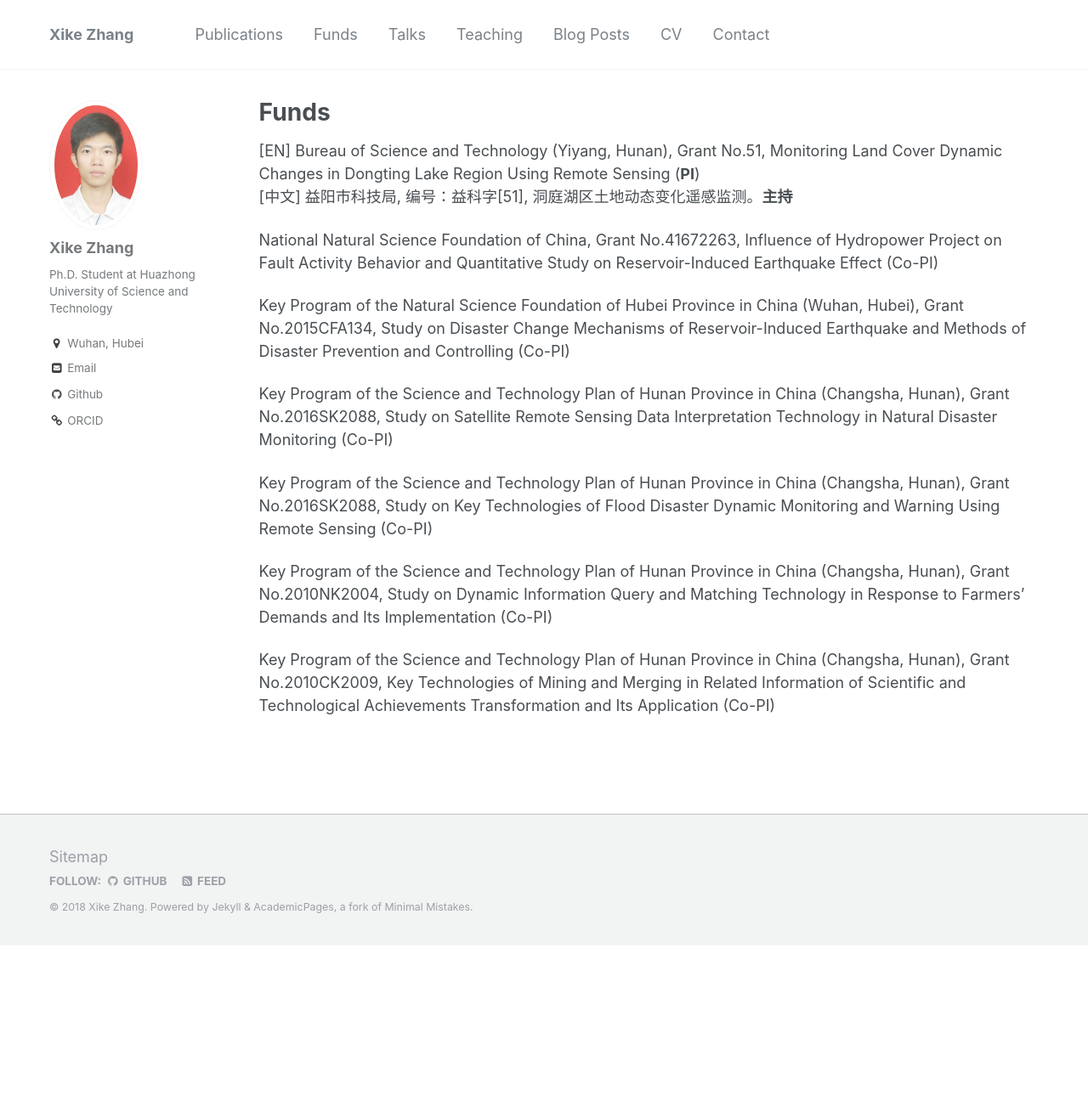
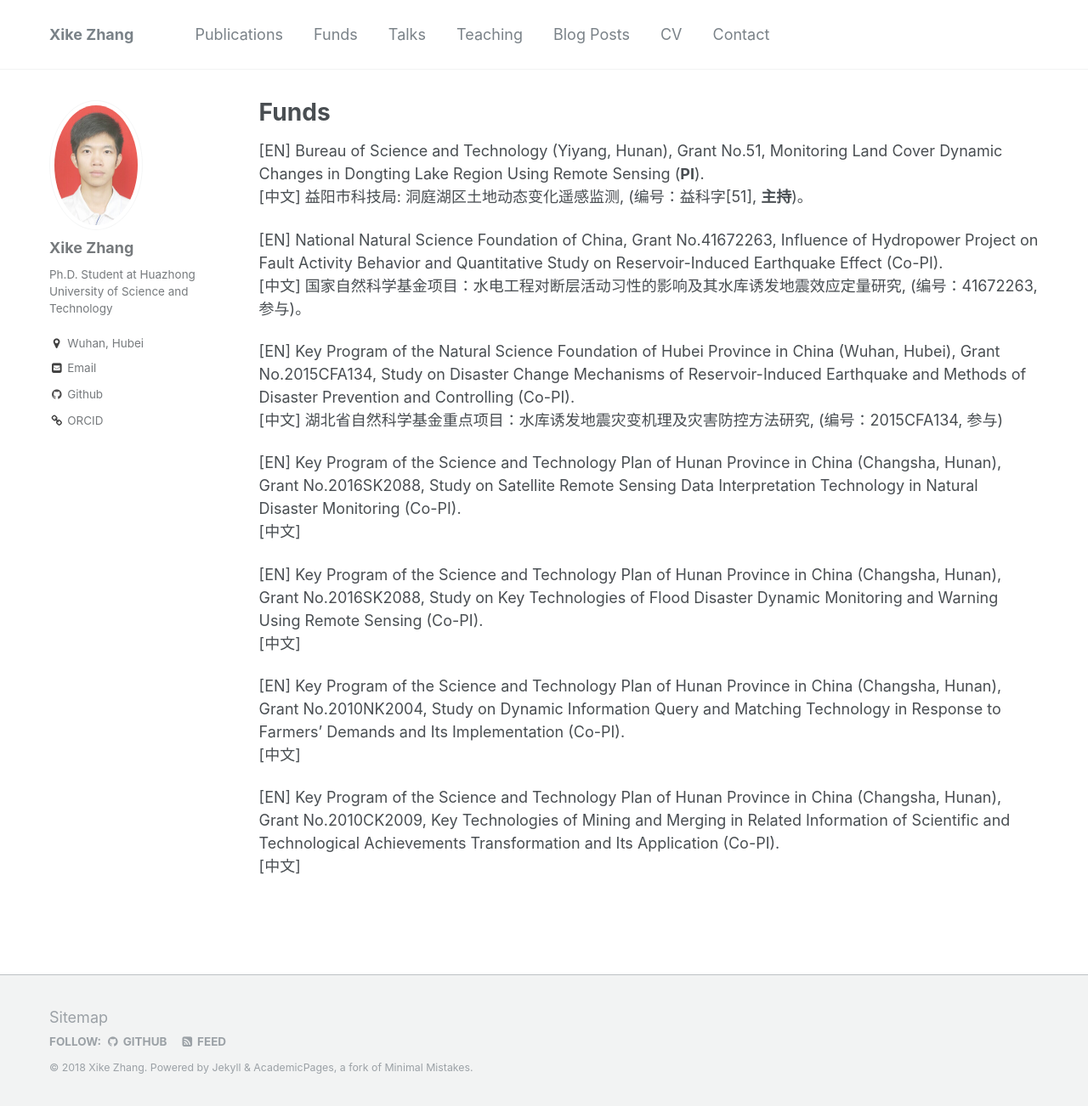
Before and after one commit to kokocheung/XikeZhang.github.io, a Jekyll site: the page built from _pages/funds.md, in a window 1280 px wide and 1302 px high. Shown: the whole window at 85% size. Built offline with Jekyll 4.4.1, drawn with Linux system fonts in a browser that asks for light colours.

Commit message:
Update funds.md

```diff
--- a/_pages/funds.md
+++ b/_pages/funds.md
@@ -5,17 +5,23 @@ permalink: /funds/
 author_profile: true
 ---
 
-[EN] Bureau of Science and Technology (Yiyang, Hunan), Grant No.51, Monitoring Land Cover Dynamic Changes in Dongting Lake Region Using Remote Sensing (<b>PI</b>)<br>
-[中文] 益阳市科技局, 编号：益科字[51], 洞庭湖区土地动态变化遥感监测。<b>主持</b>
+[EN] Bureau of Science and Technology (Yiyang, Hunan), Grant No.51, Monitoring Land Cover Dynamic Changes in Dongting Lake Region Using Remote Sensing (<b>PI</b>).<br>
+[中文] 益阳市科技局: 洞庭湖区土地动态变化遥感监测, (编号：益科字[51], <b>主持</b>)。
 
-National Natural Science Foundation of China, Grant No.41672263, Influence of Hydropower Project on Fault Activity Behavior and Quantitative Study on Reservoir-Induced Earthquake Effect (Co-PI)
+[EN] National Natural Science Foundation of China, Grant No.41672263, Influence of Hydropower Project on Fault Activity Behavior and Quantitative Study on Reservoir-Induced Earthquake Effect (Co-PI).<br>
+[中文] 国家自然科学基金项目：水电工程对断层活动习性的影响及其水库诱发地震效应定量研究, (编号：41672263, 参与)。
 
-Key Program of the Natural Science Foundation of Hubei Province in China (Wuhan, Hubei), Grant No.2015CFA134, Study on Disaster Change Mechanisms of Reservoir-Induced Earthquake and Methods of Disaster Prevention and Controlling (Co-PI)
+[EN] Key Program of the Natural Science Foundation of Hubei Province in China (Wuhan, Hubei), Grant No.2015CFA134, Study on Disaster Change Mechanisms of Reservoir-Induced Earthquake and Methods of Disaster Prevention and Controlling (Co-PI).<br>
+[中文] 湖北省自然科学基金重点项目：水库诱发地震灾变机理及灾害防控方法研究, (编号：2015CFA134, 参与)
 
-Key Program of the Science and Technology Plan of Hunan Province in China (Changsha, Hunan), Grant No.2016SK2088, Study on Satellite Remote Sensing Data Interpretation Technology in Natural Disaster Monitoring (Co-PI)
+[EN] Key Program of the Science and Technology Plan of Hunan Province in China (Changsha, Hunan), Grant No.2016SK2088, Study on Satellite Remote Sensing Data Interpretation Technology in Natural Disaster Monitoring (Co-PI).<br>
+[中文]
 
-Key Program of the Science and Technology Plan of Hunan Province in China (Changsha, Hunan), Grant No.2016SK2088, Study on Key Technologies of Flood Disaster Dynamic Monitoring and Warning Using Remote Sensing (Co-PI)
+[EN] Key Program of the Science and Technology Plan of Hunan Province in China (Changsha, Hunan), Grant No.2016SK2088, Study on Key Technologies of Flood Disaster Dynamic Monitoring and Warning Using Remote Sensing (Co-PI).<br>
+[中文]
 
-Key Program of the Science and Technology Plan of Hunan Province in China (Changsha, Hunan), Grant No.2010NK2004, Study on Dynamic Information Query and Matching Technology in Response to Farmers' Demands and Its Implementation (Co-PI)
+[EN] Key Program of the Science and Technology Plan of Hunan Province in China (Changsha, Hunan), Grant No.2010NK2004, Study on Dynamic Information Query and Matching Technology in Response to Farmers' Demands and Its Implementation (Co-PI).<br>
+[中文]
 
-Key Program of the Science and Technology Plan of Hunan Province in China (Changsha, Hunan), Grant No.2010CK2009, Key Technologies of Mining and Merging in Related Information of Scientific and Technological Achievements Transformation and Its Application (Co-PI)
+[EN] Key Program of the Science and Technology Plan of Hunan Province in China (Changsha, Hunan), Grant No.2010CK2009, Key Technologies of Mining and Merging in Related Information of Scientific and Technological Achievements Transformation and Its Application (Co-PI).<br>
+[中文]
```
